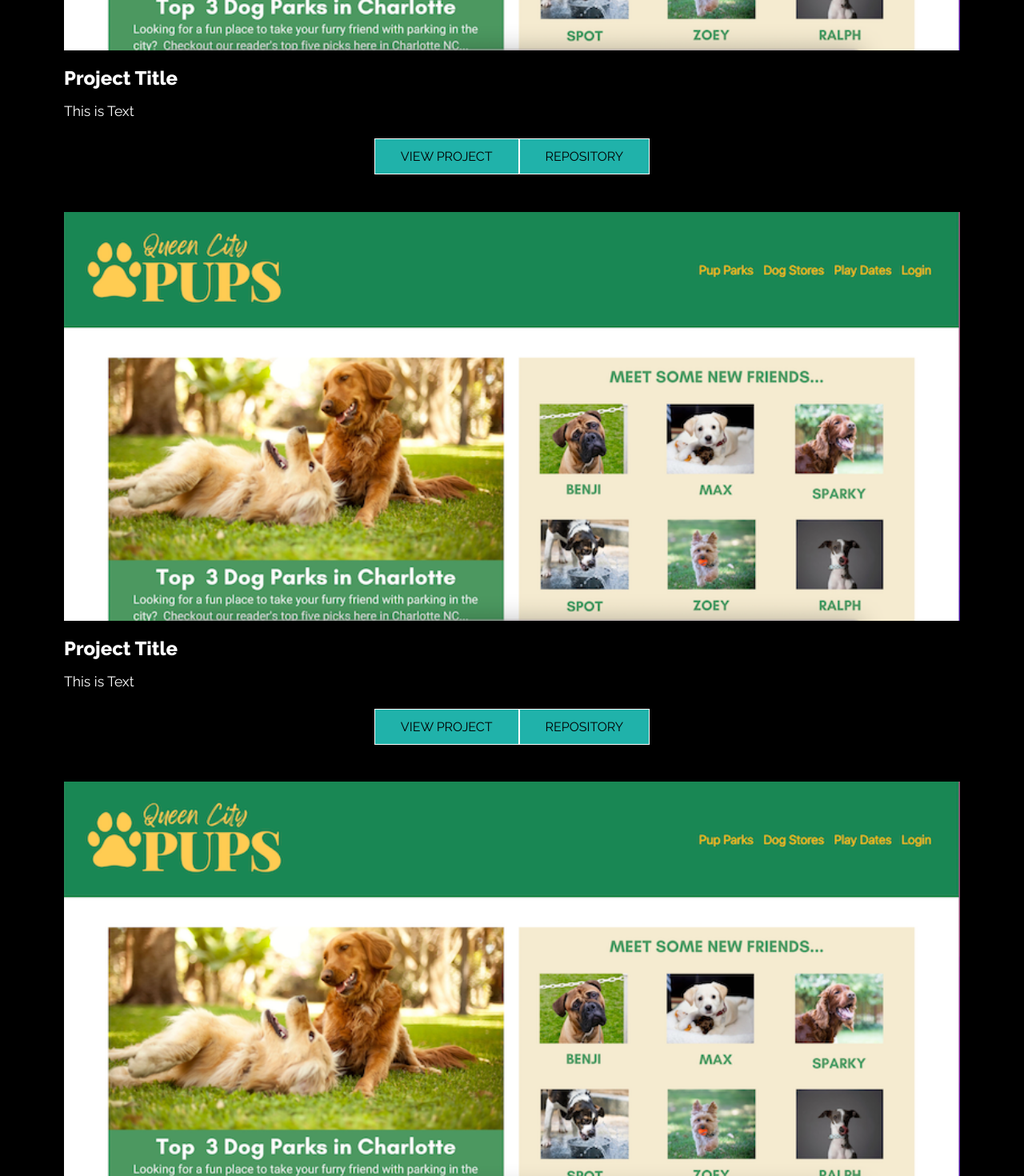
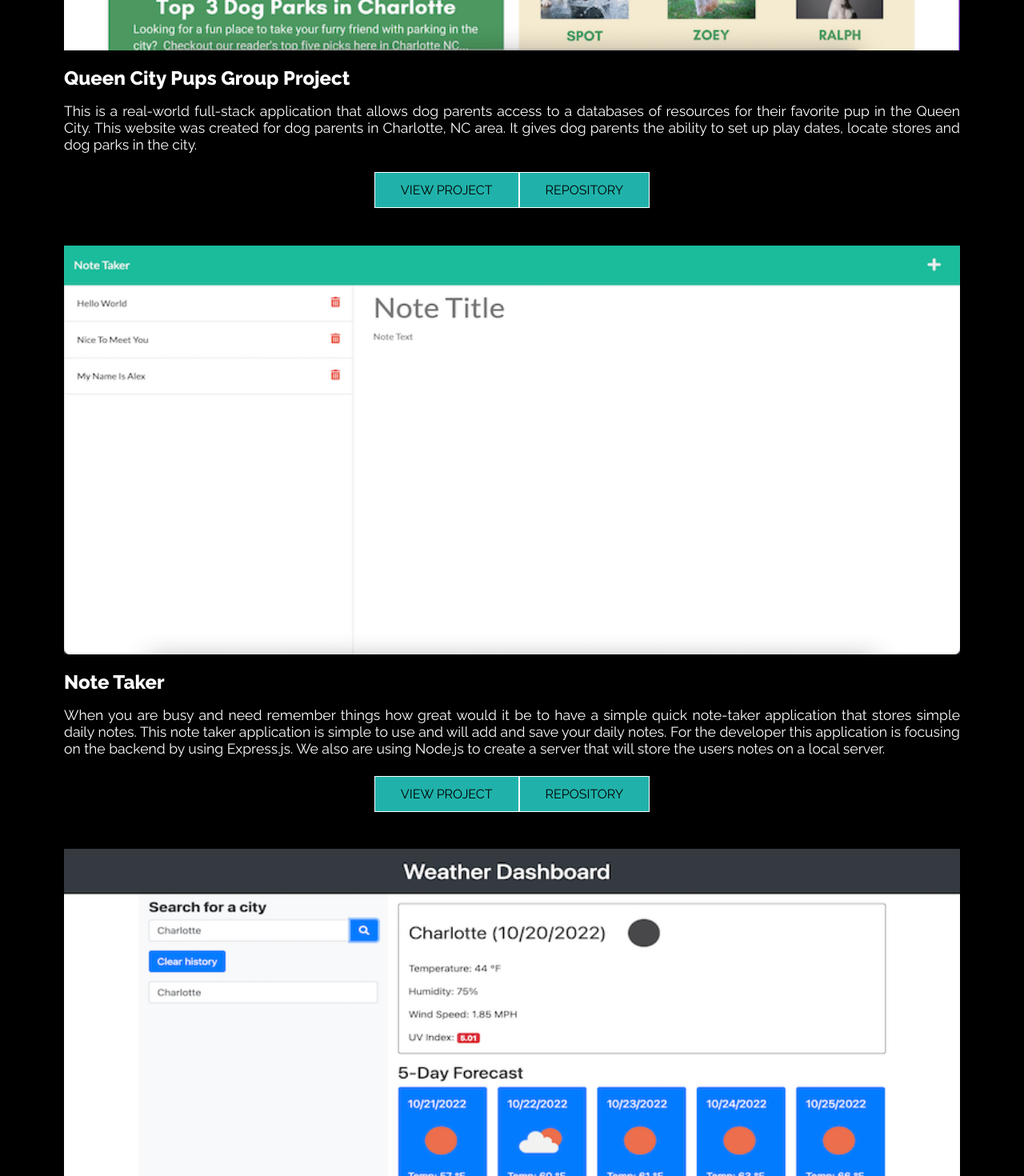
Before and after one commit to ajenkinsynwa/React-Portfolio, a React (Create React App) app: page /project in a window 1280 px wide. Shown: the part 1240-2710 px from the top of the page at 80% size. Built offline with nearby package versions, Linux system fonts and the light colour scheme.

Commit message:
created AboutSection

```diff
--- a/src/components/ProjectsCard.css
+++ b/src/components/ProjectsCard.css
@@ -3,6 +3,7 @@
   padding: 4rem 0 2rem 0;
 }
 
+/* BCS Assistant Helped Re Style*/
 .project-container {
   max-width: 90%;
   margin: auto;
--- a/src/components/ProjectsCard.js
+++ b/src/components/ProjectsCard.js
@@ -2,19 +2,21 @@ import "./ProjectsCard.css";
 
 import React from 'react'
 import pro1 from "../assets/queencitypups.png";
+import pro2 from "../assets/notetaker.png"
+import pro3 from "../assets/weather.png"
 import { NavLink } from "react-router-dom";
 
 function ProjectsCard() {
   return (
     <div className="work-container">
-      <h1 className="project-heading"> Projects </h1>
+      <h1 className="project-heading"> My Recent Projects </h1>
       <div className="project-container">
         <div className="project-card">
           <div>
           <img className="img"  src={pro1} alt="img" /> </div>
-          <h2 className="project-title">Project Title</h2>
+          <h2 className="project-title">Queen City Pups Group Project</h2>
           <div className="pro-details">
-            <p> This is Text</p>
+            <p> This is a real-world full-stack application that allows dog parents access to a databases of resources for their favorite pup in the Queen City. This website was created for dog parents in Charlotte, NC area. It gives dog parents the ability to set up play dates, locate stores and dog parks in the city.</p>
             <div className="pro-btns">
               <NavLink to="https://evening-river-11733.herokuapp.com/"
               className="btn">View Project</NavLink>
@@ -25,28 +27,28 @@ function ProjectsCard() {
         </div>
         <div className="project-card">
           <div>
-          <img className="img"  src={pro1} alt="img" /> </div>
-          <h2 className="project-title">Project Title</h2>
+          <img className="img"  src={pro2} alt="img" /> </div>
+          <h2 className="project-title">Note Taker</h2>
           <div className="pro-details">
-            <p> This is Text</p>
+            <p>When you are busy and need remember things how great would it be to have a simple quick note-taker application that stores simple daily notes. This note taker application is simple to use and will add and save your daily notes. For the developer this application is focusing on the backend by using Express.js. We also are using Node.js to create a server that will store the users notes on a local server.</p>
             <div className="pro-btns">
-              <NavLink to="https://evening-river-11733.herokuapp.com/"
+              <NavLink to="https://mighty-ocean-87757.herokuapp.com/"
               className="btn">View Project</NavLink>
-              <NavLink to="https://github.com/tedtalktimmy/queen-city-pup"
+              <NavLink to="https://github.com/ajenkinsynwa/express.js-notetaker"
               className="btn">Repository</NavLink>
               </div>
           </div>
         </div>
         <div className="project-card">
           <div>
-          <img className="img"  src={pro1} alt="img" /> </div>
-          <h2 className="project-title">Project Title</h2>
+          <img className="img"  src={pro3} alt="img" /> </div>
+          <h2 className="project-title">Weather Dashboard</h2>
           <div className="pro-details">
-            <p> This is Text</p>
+            <p> It is important to always check the weather to know what mother nature has in store for the current day and next 5 days. It is also important if you are going on a vacation to know the weather of your destination, that way you can prepare accordingly. This simple weather dashboard can show you the 5 day forecast of your city of choice, max/min temeperature, humidity, and wind speed.</p>
             <div className="pro-btns">
-              <NavLink to="https://evening-river-11733.herokuapp.com/"
+              <NavLink to="https://ajenkinsynwa.github.io/weatherdashboard/"
               className="btn">View Project</NavLink>
-              <NavLink to="https://github.com/tedtalktimmy/queen-city-pup"
+              <NavLink to="https://github.com/ajenkinsynwa/weatherdashboard"
               className="btn">Repository</NavLink>
               </div>
           </div>
```
Also changed, not shown: src/components/AboutSection.js (added, +11 -0 lines), src/assets/notetaker.png (added), src/assets/weather.png (added), src/components/AboutSection.css (added).
